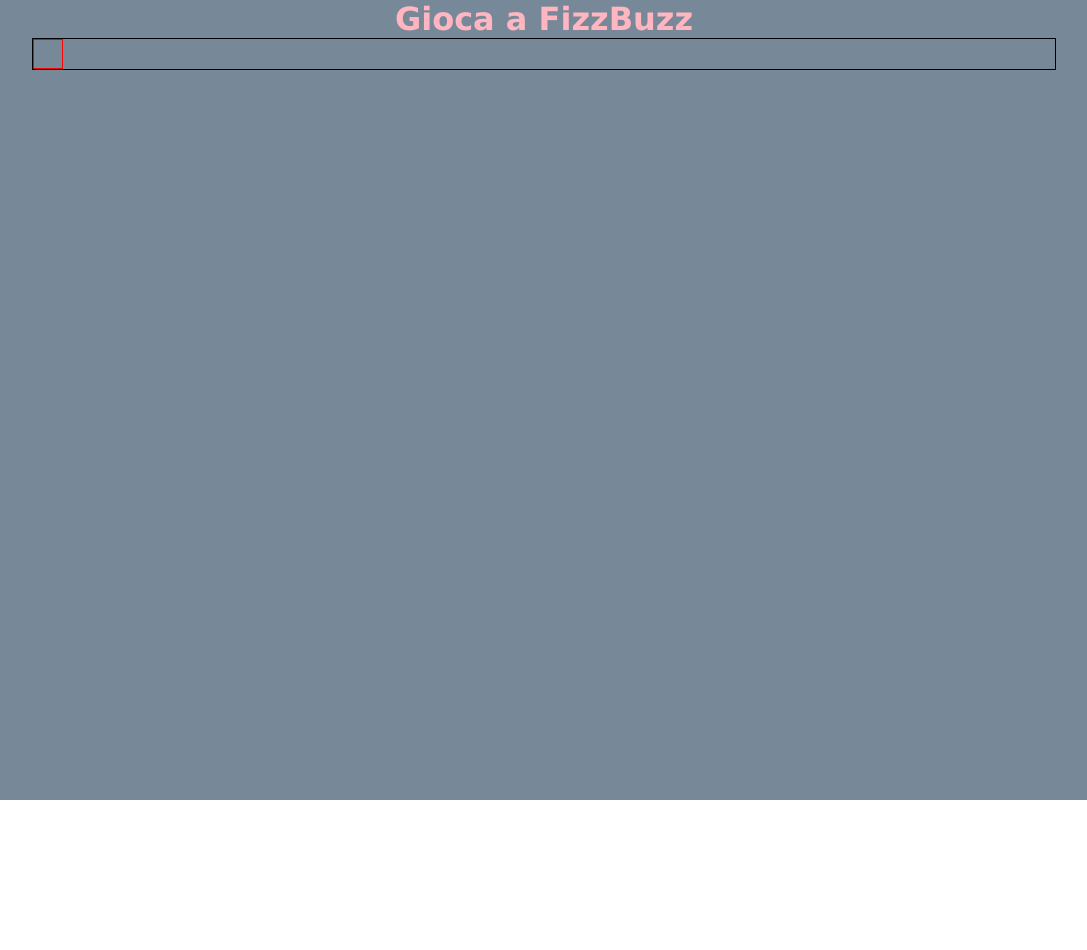
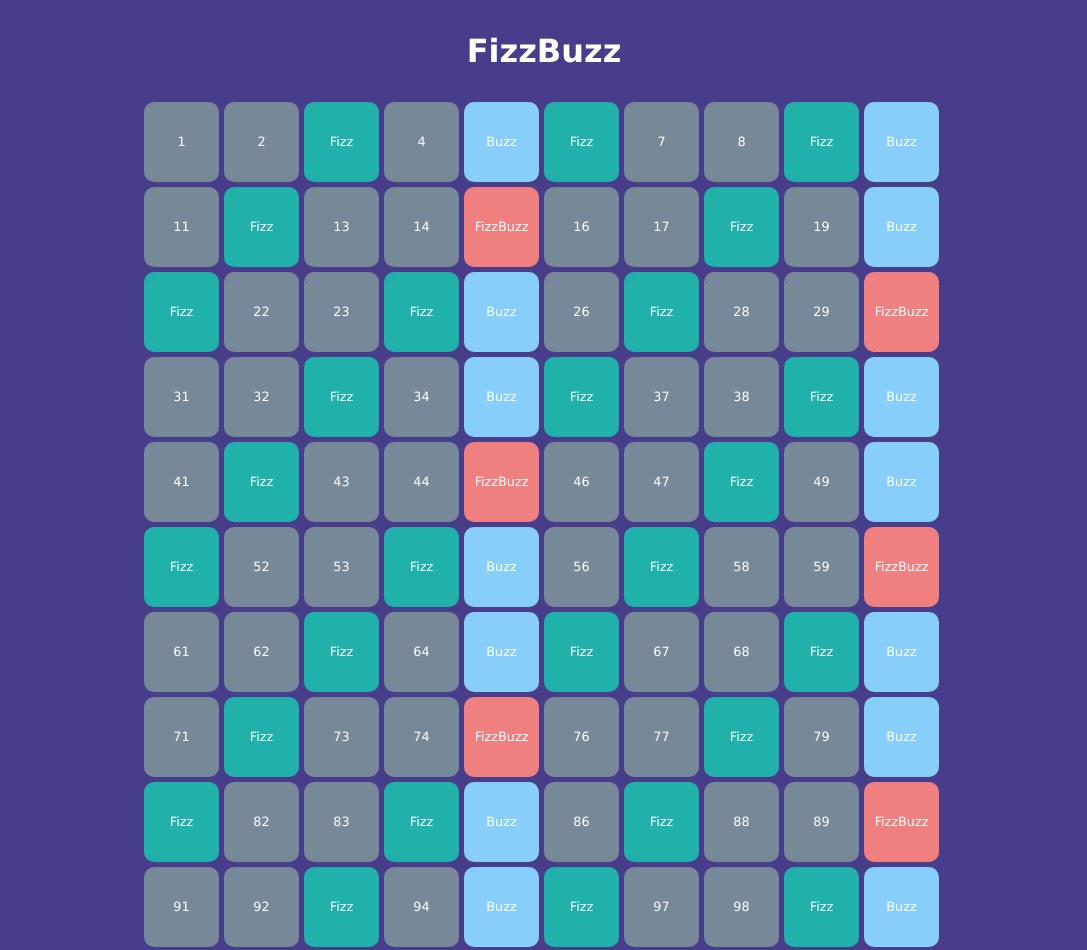
Before and after one commit to Paolacocc/js-fizzbuzz, a plain HTML site: page index.html in a window 1280 px wide. Shown: the whole page, without its empty margins (96-1183 px from the left). Before the commit the page ends 800 px from the top, so only its background shows below. Drawn offline with Linux system fonts and the light colour scheme.

Commit message:
finished bonus 1 & 2

```diff
--- a/css/style.css
+++ b/css/style.css
@@ -7,24 +7,45 @@ body {
     font-family: Verdana, Geneva, Tahoma, sans-serif;
 }
 h1 {
-    color: lightpink;
+    color: white;
     text-align: center;
+    padding: 2rem;
+
 }
 .container {
     width: 100%;
-    height: 100vh;
-    background-color: lightslategrey;
+    padding-bottom: 3rem;
+    background-color: darkslateblue
 }
 
-#box {
-    width: 80%;
-    margin: 0 auto;
-    /* debug */
-    border: 1px solid black;
+.box {
+    width: calc(100% / 10 - 5px);
+    height: 80px;
+    font-size: .8rem;
+    text-align: center;
+    line-height: 80px;
+    border-radius: 10px;
+
 }
 
 #squares {
-    width: 30px;
-    height: 30px;
-    border: 1px solid red;
+    width: 800px;
+    margin: 0 auto;
+    display: flex;
+    flex-wrap: wrap;
+    color: white;
+    gap: 5px;
+
 }
+.FizzBuzz {
+    background-color: lightcoral;
+}
+.Fizz {
+    background-color: lightseagreen;
+}
+.Buzz {
+    background-color: lightskyblue;
+}
+.normNum {
+    background-color: lightslategray;
+}
--- a/index.html
+++ b/index.html
@@ -11,12 +11,12 @@
 <body>
 
 <div class="container">
-    <h1>Gioca a FizzBuzz</h1>
-    <div id="box">
+    <h1>FizzBuzz</h1>
+
         <div id="squares">
 
         </div>
-    </div>
+
 </div>
 
     <script src="js/script.js"></script>
--- a/js/script.js
+++ b/js/script.js
@@ -2,22 +2,27 @@
 //calcola tutti i multipli di tre e di 5
 //calcola tutti i multipli di 5
 //calcola tutti i multipli di 3
-const boxElem = parseInt(document.getElementById("squares"));
-let multipli = 0;
+const boxElem = document.getElementById("squares");
+
 for (let i = 1; i <= 100; i++ ) {
     let multipli;
+    let classColor;
     if (i % 15 === 0) {
         multipli = "FizzBuzz";
+        classColor = "FizzBuzz";
     } else if (i % 3 === 0) {
         multipli = "Fizz";
+        classColor = "Fizz";
     } else if (i % 5 === 0) {
         multipli = "Buzz";
+        classColor = "Buzz";
     } else {
         multipli = i;
+        classColor = "normNum";
     }
     console.log(multipli);
-    boxElem.innerHTML = `<div>${multipli}</div>`;
+
+    //stampa il gioco
+
+    boxElem.innerHTML += `<div class="box ${classColor}">${multipli}</div>`;
 }
-
-
-//stampa il gioco
```
